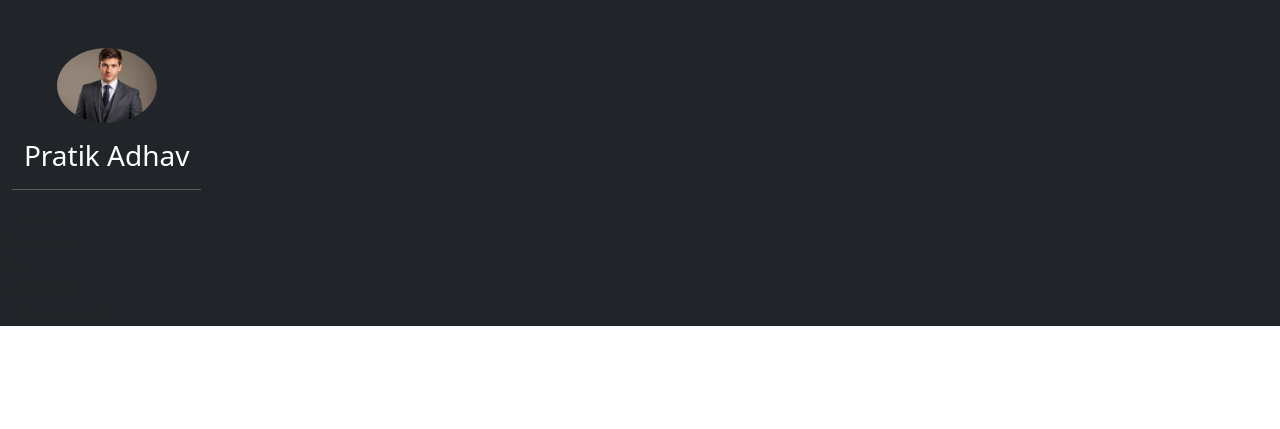
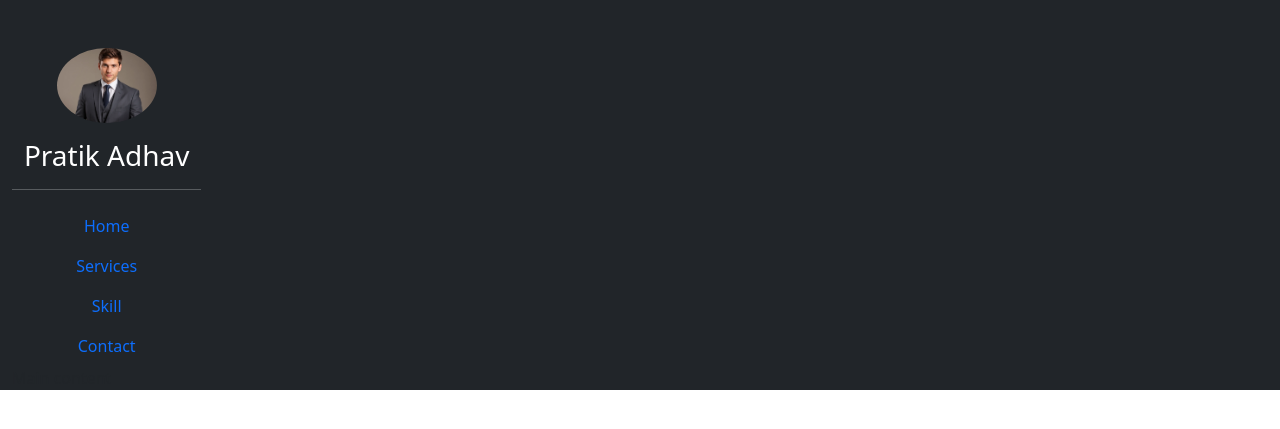
Before and after one commit to SumeetShinde1108/django_learning, a Django app: page / in a window 1280 px wide. Shown: the top 429 px of the page. Run offline with Django 5.2, Linux system fonts and the light colour scheme; some libraries are stand-ins or nearby versions; some web fonts are replaced.

Commit message:
Designing home page

```diff
--- a/resume/core/templates/core/home.html
+++ b/resume/core/templates/core/home.html
@@ -24,7 +24,7 @@
                     </div>
                     <hr class="border-light">
 
-                        <nav cass="nav flex-column text-center ">
+                    <nav class="nav flex-column text-center ">
                         <a href="" class="nav-link">Home</a>
                         <a href="" class="nav-link">Services</a>
                         <a href="" class="nav-link">Skill</a>
@@ -40,13 +40,13 @@
         </div>
     </div>
 
-    </div>
 
 
-    <script src="{%static 'core/js/jquery.js'%}"></script>
-    <script src="{%static 'core/js/proper.js'%}"></script>
-    <script src="{%static 'core/js/bootstrap.js'%}"></script>
-    <script src="{%static 'core/js/all.min.js'%}"></script>
+
+    <script src="{%static 'core/js/jquery.js'%}"> </script>
+    <script src="{%static 'core/js/proper.js'%}"> </script>
+    <script src="{%static 'core/js/bootstrap.js'%}"> </script>
+    <script src="{%static 'core/js/all.min.js'%}"> </script>
 
 </body>
 <i class="fa-solid fa-compass"></i>
```
Lines whose indentation alone changed are shown as unchanged.
